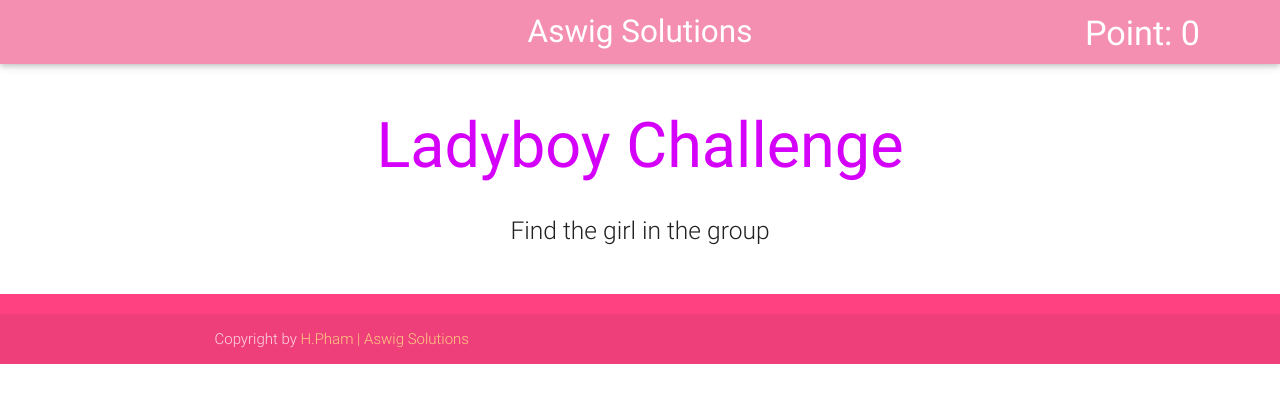
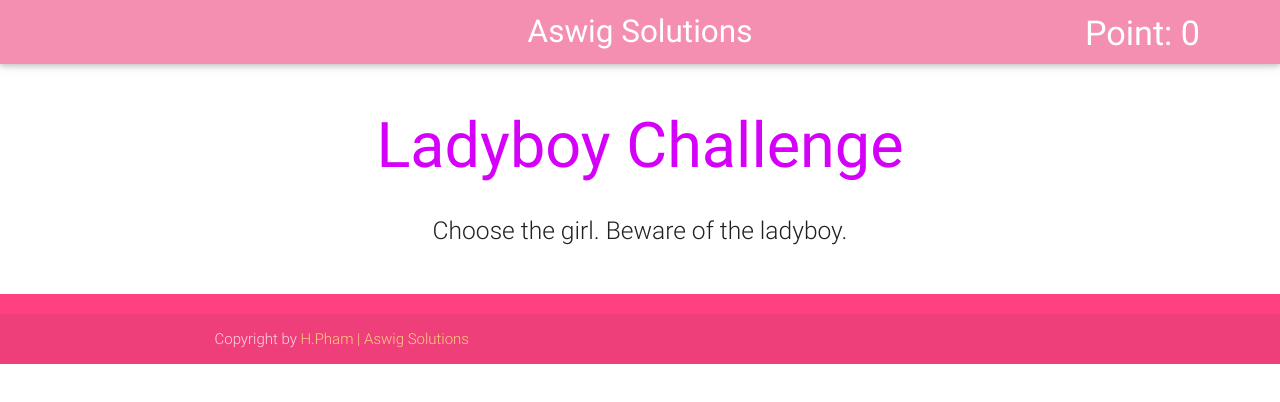
Before and after one commit to HoangPHPetProjects/LadyboyChallenge, a plain HTML site: page LDBChallenge/index.html in a window 1280 px wide. Drawn offline with Linux system fonts and the light colour scheme; no server answers.

Commit message:
Change text

```diff
--- a/LDBChallenge/index.html
+++ b/LDBChallenge/index.html
@@ -44,14 +44,13 @@
             <div class="container">
                 <h1 class="center purple-text text-accent-3">Ladyboy Challenge</h1>
                 <div class="row center">
-                    <h5 class="col s12 light">Find the girl in the group</h5>
+                    <h5 class="col s12 light">Choose the girl. Beware of the ladyboy.</h5>
                 </div>
             </div>
         </div>
     </div>
 
     <div class="container" id="gameDiv">
-
         <div class="row center">
             <div ng-repeat="choice in choices" ng-click="choiceClick(choice)" class="col s10 offset-s1 m10 offset-m1 l6">
                 <img class="col s11" ng-src="{{choice.image}}" />
```
